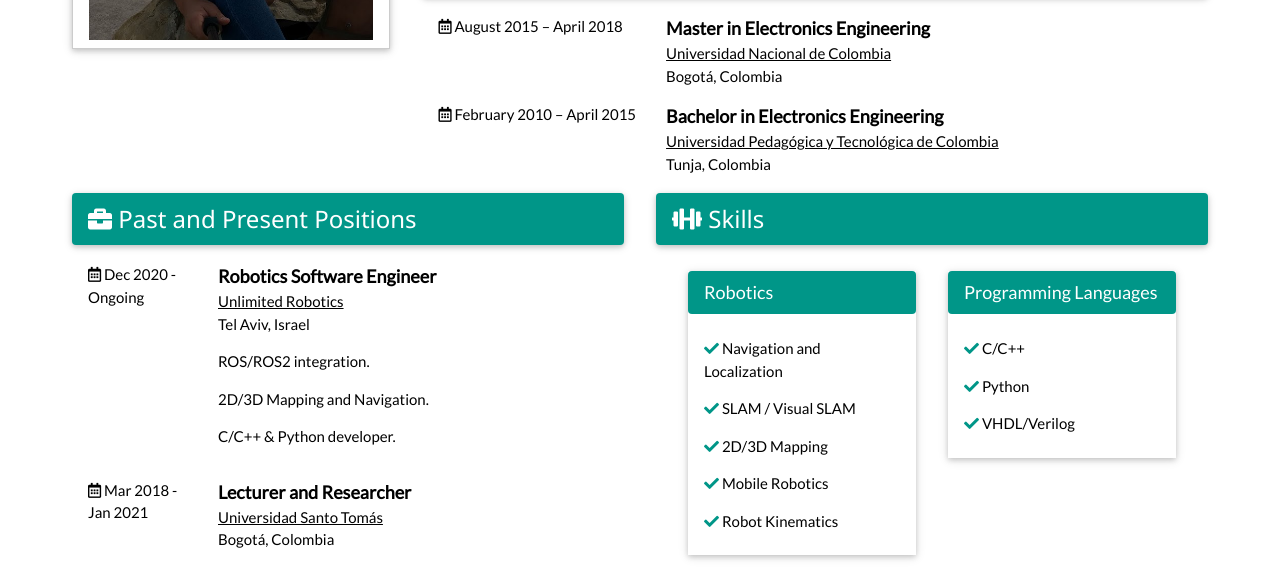
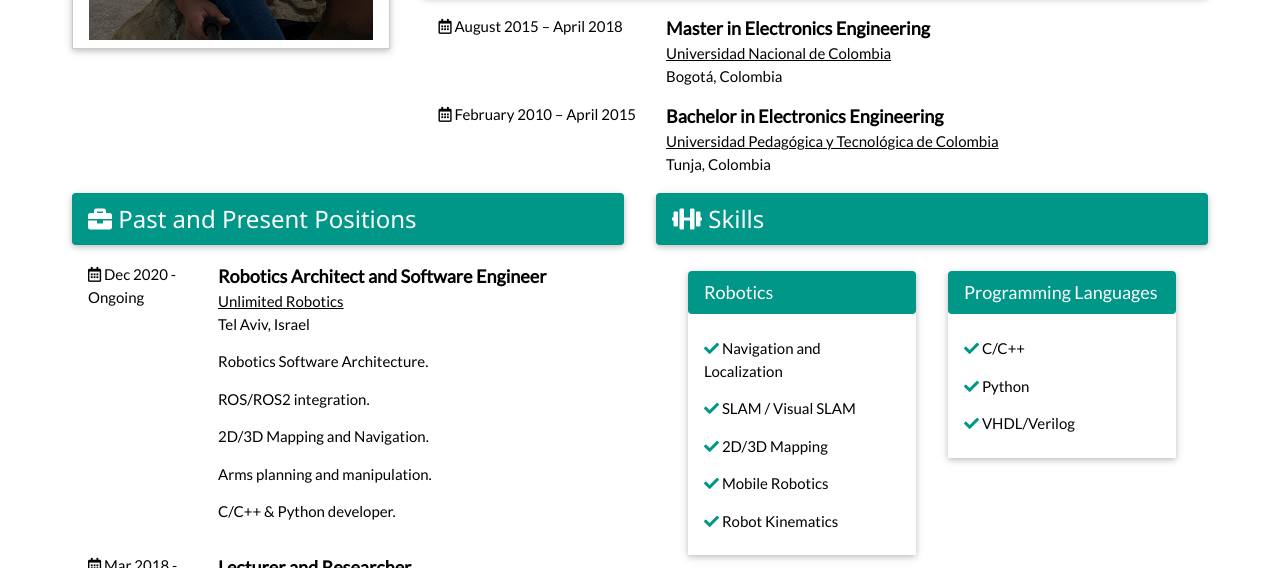
Before and after one commit to edgarcamilocamacho/edgarcamilocamacho.github.io, a plain HTML site: page index.html in a window 1280 px wide. Shown: the part 412-980 px from the top of the page. Drawn offline with nearby package versions, Linux system fonts and the light colour scheme.

Commit message:
Update index.html

```diff
--- a/index.html
+++ b/index.html
@@ -119,11 +119,13 @@ body {font-family: "Lato", sans-serif}
           <tr>
             <td><i class="far fa-calendar-alt"></i> Dec 2020 - Ongoing</td>
             <td>
-                <span class="w3-large"><b>Robotics Software Engineer</b></span><br>
+                <span class="w3-large"><b>Robotics Architect and Software Engineer</b></span><br>
                 <a class="" href="https://www.usta.edu.co/" target="_blank">Unlimited Robotics</a><br>
                 Tel Aviv, Israel<br>
+                <p class="w3-justify">Robotics Software Architecture.</p>
                 <p class="w3-justify">ROS/ROS2 integration.</p>
                 <p class="w3-justify">2D/3D Mapping and Navigation.</p>
+                <p class="w3-justify">Arms planning and manipulation.</p>
                 <p class="w3-justify">C/C++ & Python developer.</p>
             </td>
           </tr>
```
